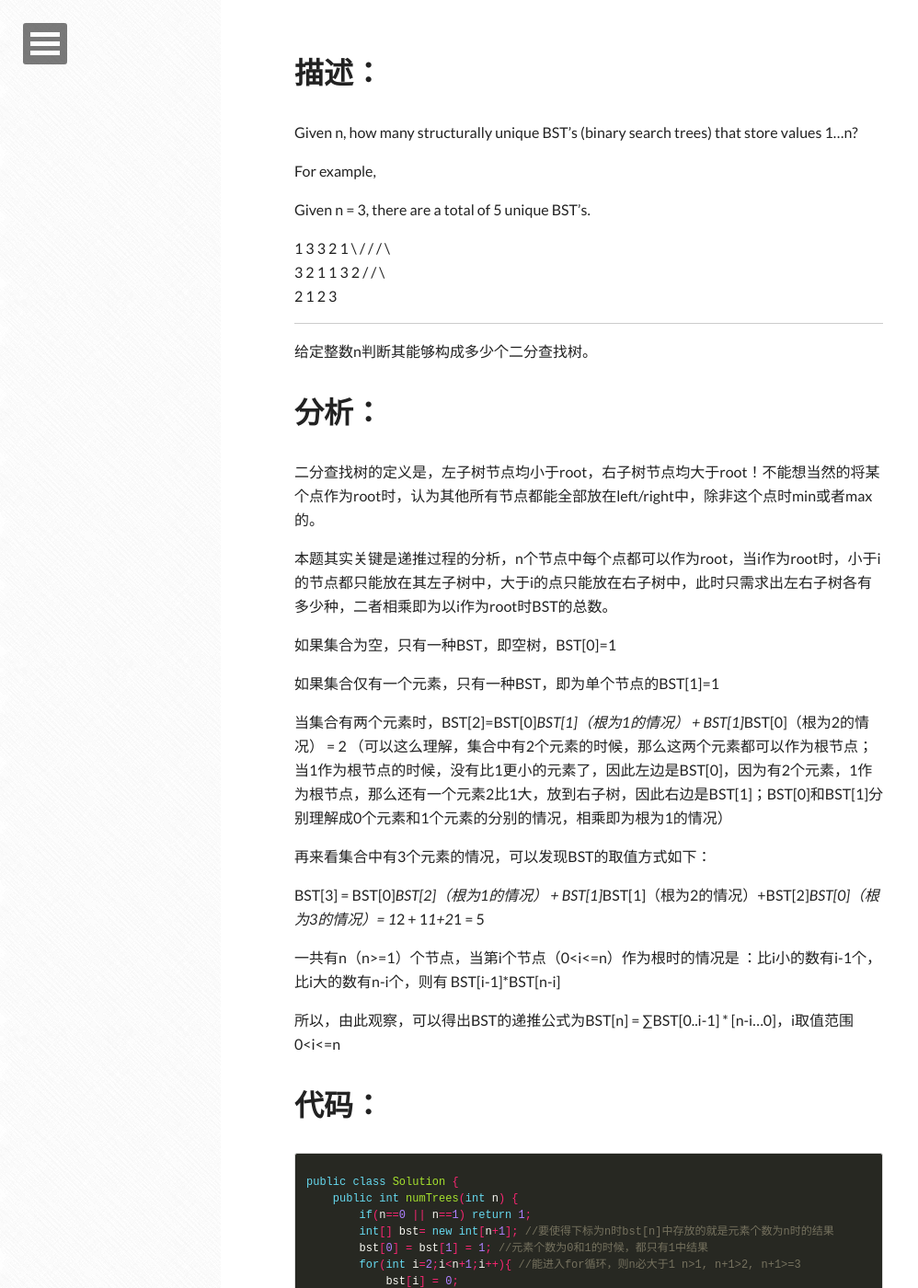
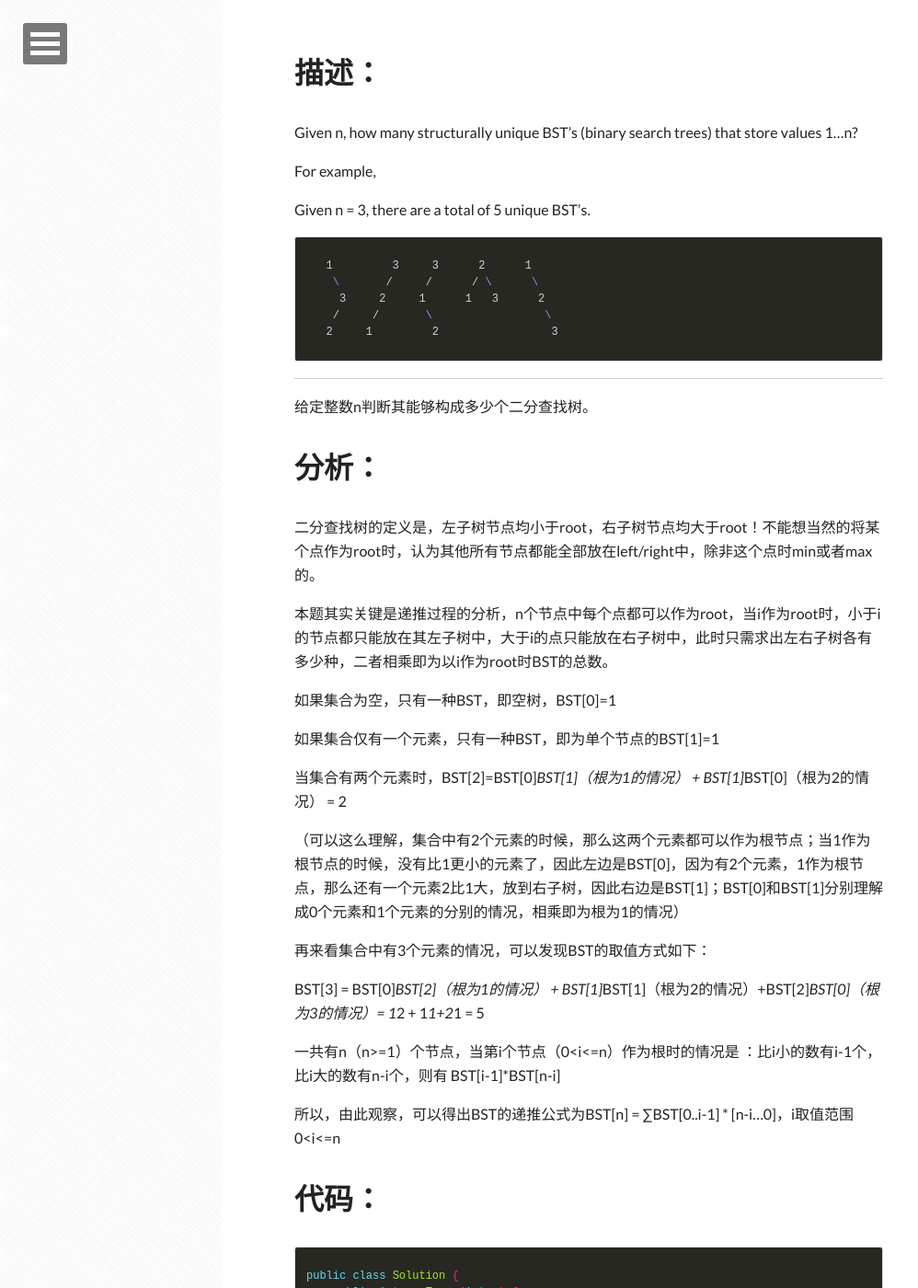
Before and after one commit to 0ovickyo0/0ovickyo0.github.io, a Jekyll site: the page built from _posts/2015-02-15-LEETCODE-Unique-Binary-Search-Trees.md, in a window 1280 px wide and 1400 px high, scrolled down 474 px. Shown: the whole window at 92% size, without its empty margins (0-998 px from the left). Built offline with Jekyll 4.4.1, drawn with Linux system fonts in a browser that asks for light colours; nearby versions of some CDN libraries; comment, search, counter and statistics services are not loaded.

Commit message:
new post

```diff
--- a/_posts/2015-02-15-LEETCODE-Unique-Binary-Search-Trees.md
+++ b/_posts/2015-02-15-LEETCODE-Unique-Binary-Search-Trees.md
@@ -17,11 +17,13 @@ For example,
 
 Given n = 3, there are a total of 5 unique BST's.
 
+{% highlight bash %}
    1         3     3      2      1
     \       /     /      / \      \
      3     2     1      1   3      2
     /     /       \                 \
    2     1         2                 3
+{% endhighlight %}
 
 ---
 
@@ -36,7 +38,9 @@ Given n = 3, there are a total of 5 unique BST's.
 
 如果集合仅有一个元素，只有一种BST，即为单个节点的BST[1]=1
 
-当集合有两个元素时，BST[2]=BST[0]*BST[1]（根为1的情况） + BST[1]*BST[0]（根为2的情况） = 2 （可以这么理解，集合中有2个元素的时候，那么这两个元素都可以作为根节点；当1作为根节点的时候，没有比1更小的元素了，因此左边是BST[0]，因为有2个元素，1作为根节点，那么还有一个元素2比1大，放到右子树，因此右边是BST[1]；BST[0]和BST[1]分别理解成0个元素和1个元素的分别的情况，相乘即为根为1的情况）
+当集合有两个元素时，BST[2]=BST[0]*BST[1]（根为1的情况） + BST[1]*BST[0]（根为2的情况） = 2
+
+（可以这么理解，集合中有2个元素的时候，那么这两个元素都可以作为根节点；当1作为根节点的时候，没有比1更小的元素了，因此左边是BST[0]，因为有2个元素，1作为根节点，那么还有一个元素2比1大，放到右子树，因此右边是BST[1]；BST[0]和BST[1]分别理解成0个元素和1个元素的分别的情况，相乘即为根为1的情况）
 
 再来看集合中有3个元素的情况，可以发现BST的取值方式如下：
 
```
Also changed, not shown: _posts/2015-02-11-LEETCODE-Maximum-Depth-of-Binary-Tree.md (renamed from _posts/2015-02-11-LEETCODE-104-Maximum-Depth-of-Binary-Tree.md), _posts/2015-02-12-LEETCODE-Same-Tree.md (renamed from _posts/2015-02-12-LEETCODE-100-Same-Tree.md).
